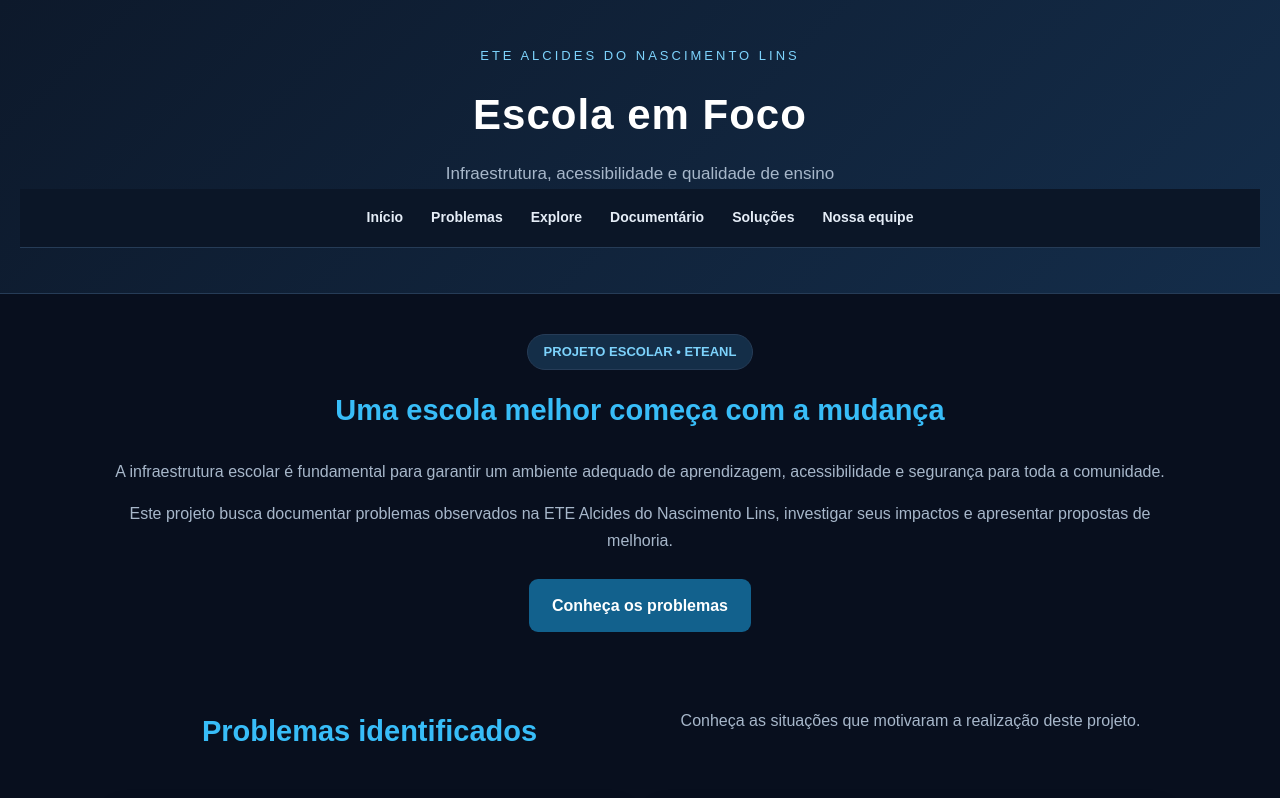
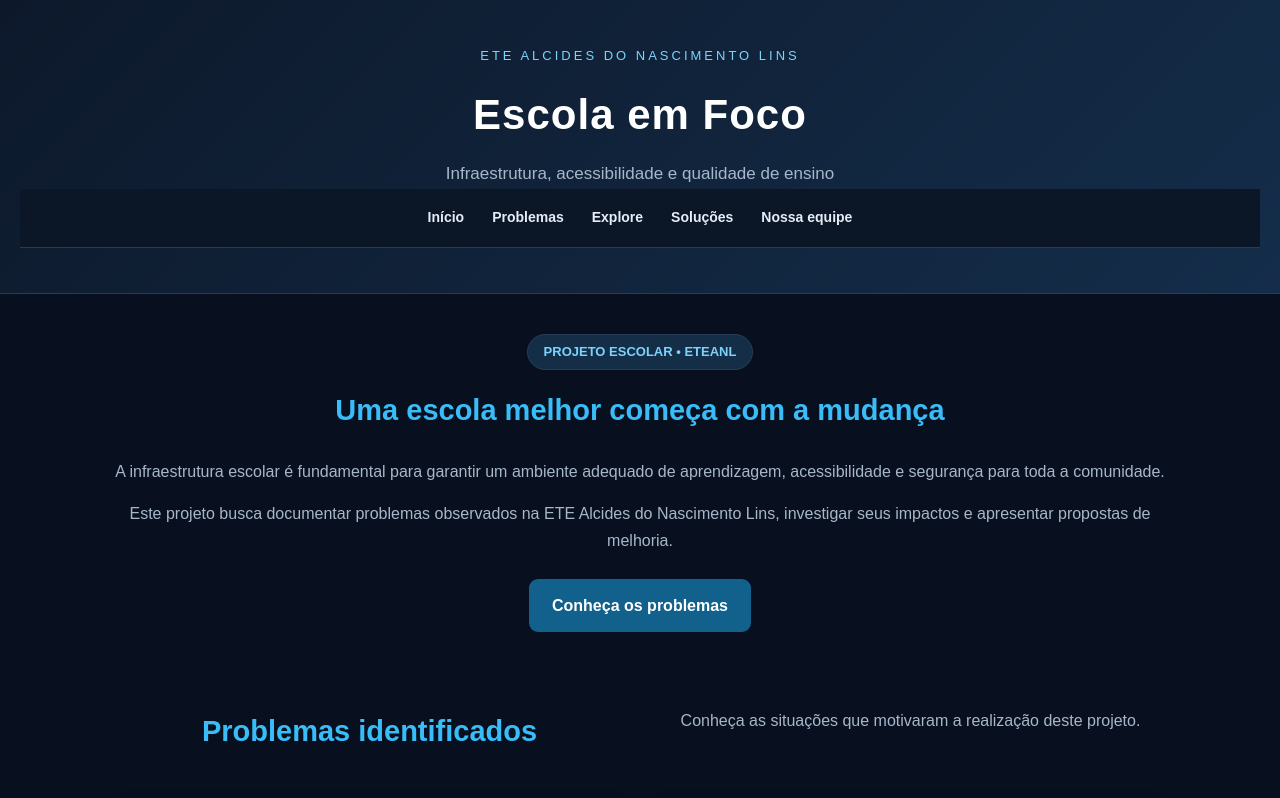
Before and after one commit to arthrsemu/escola-em-foco, a plain HTML site: page index.html in a window 1280 px wide. Shown: the top 798 px of the page. Drawn offline with Linux system fonts and the light colour scheme.

Commit message:
Remove 'Documentário' link from navigation

```diff
--- a/index.html
+++ b/index.html
@@ -28,7 +28,7 @@
             <a href="#inicio">Início</a>
             <a href="#problemas">Problemas</a>
             <a href="#painel-interativo">Explore</a>
-            <a href="#documentario">Documentário</a>
+
             <a href="#solucoes">Soluções</a>
             <a href="#equipe">Nossa equipe</a>
         </nav>
```
